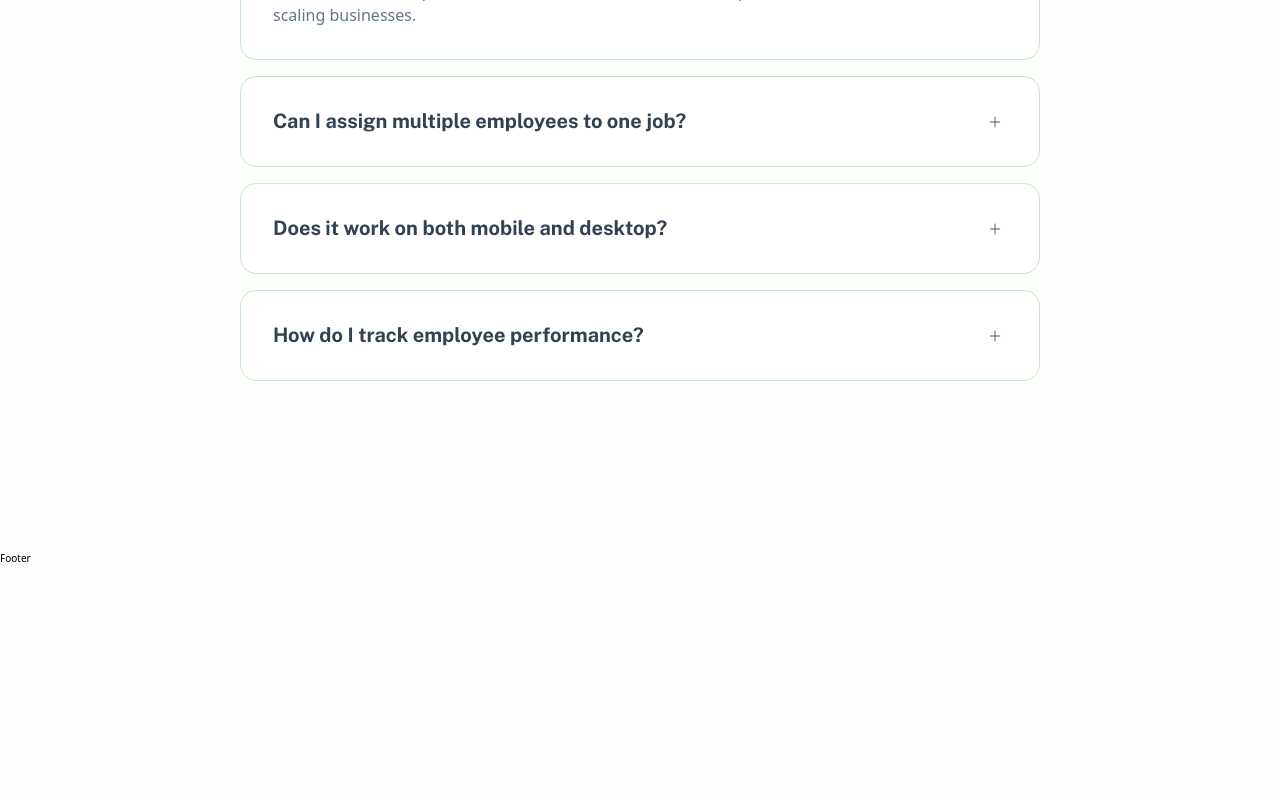
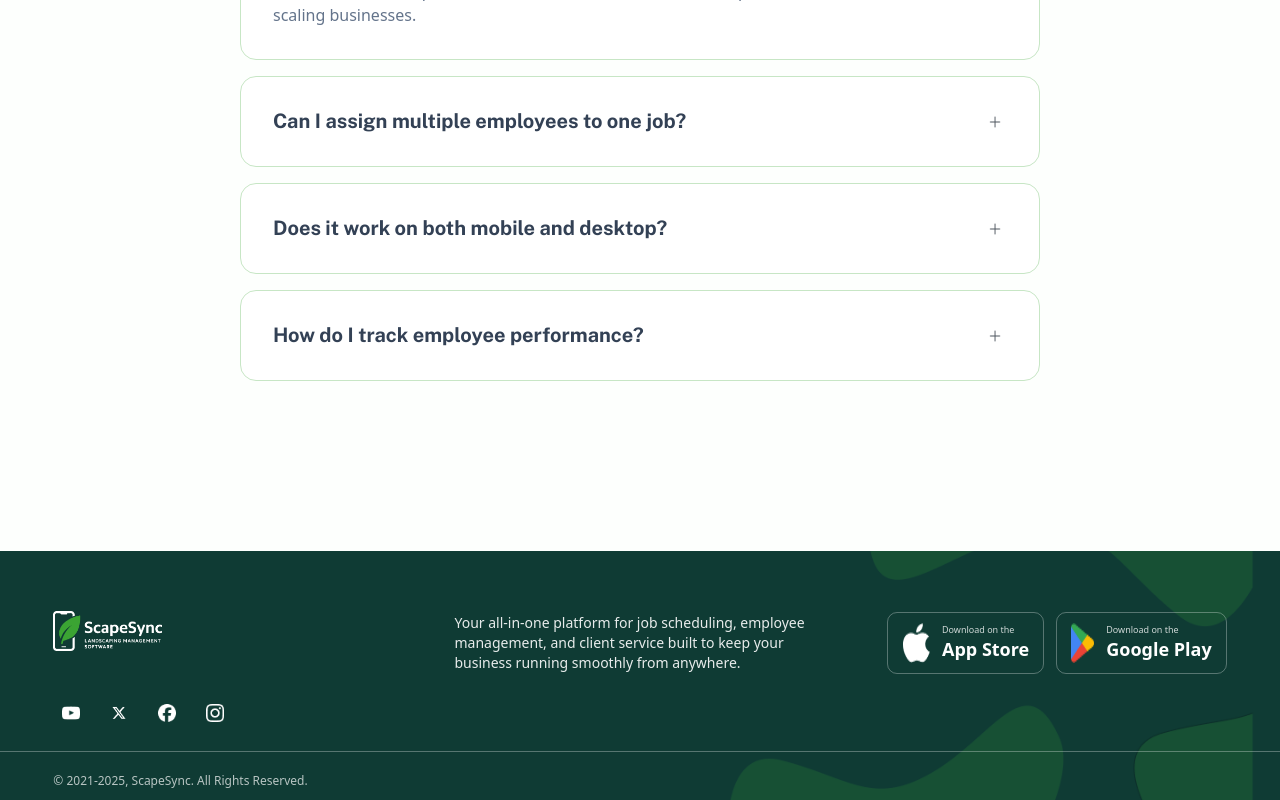
Before and after one commit to usernayeem/scape-sync, a React (Vite) app: page / in a window 1280 px wide. Shown: the part 4065-4865 px from the top of the page. Before the commit the page ends 4631 px from the top, so only its background shows below. Built offline with nearby package versions, Linux system fonts and the light colour scheme.

Commit message:
Add Footer component

```diff
--- a/src/components/Footer.jsx
+++ b/src/components/Footer.jsx
@@ -1,7 +1,128 @@
-import React from 'react'
+import React from "react";
 
 export const Footer = () => {
   return (
-    <div>Footer</div>
-  )
-}
+    <footer className="text-white relative overflow-hidden pt-8">
+      {/* Background image */}
+      <div className="absolute inset-0">
+        <img
+          src="../images/footer-background.png"
+          className="w-full h-full object-cover"
+        />
+      </div>
+
+      <div className="w-11/12 m-auto pt-[4rem] relative z-10">
+        <div className="flex flex-col lg:flex-row items-center justify-between gap-[3rem]">
+          {/* Left section */}
+          <div className="lg:w-1/3 flex flex-col items-start">
+            {/* Logo */}
+            <div className="mb-[2.4rem]">
+              <img
+                src="../images/footer-logo.png"
+                alt="ScapeSync logo"
+                className="h-[4rem]"
+              />
+            </div>
+          </div>
+
+          {/* Middle section */}
+          <div className="lg:w-1/3 flex justify-center">
+            <p className="text-white/90 public-san text-[1.4rem]/[2rem] max-w-[400px]">
+              Your all-in-one platform for job scheduling, employee management,
+              and client service built to keep your business running smoothly
+              from anywhere.
+            </p>
+          </div>
+
+          {/* Right section */}
+          <div className="lg:w-1/3 flex flex-col items-end justify-start">
+            <div className="flex gap-[1.2rem] items-center lg:items-end">
+              {/* Apple App Store */}
+              <div className="flex px-[1.2rem] sm:px-[1.4rem] py-[1rem] gap-[1.2rem] border border-white/30 rounded-[1rem] cursor-pointer hover:bg-white/10 transition-colors w-full sm:w-auto max-w-[200px] sm:max-w-none">
+                <img
+                  src="../images/white-apple.png"
+                  alt="apple store icon"
+                  className="w-[24px] h-[24px] sm:w-auto sm:h-auto"
+                />
+                <div>
+                  <p className="text-white/80 text-[0.8rem] sm:text-[0.9rem]">
+                    Download on the
+                  </p>
+                  <p className="text-white text-[1.4rem] sm:text-[1.8rem] font-semibold">
+                    App Store
+                  </p>
+                </div>
+              </div>
+
+              {/* Google Play Store */}
+              <div className="flex px-[1.2rem] sm:px-[1.4rem] py-[1rem] gap-[1.2rem] border border-white/30 rounded-[1rem] cursor-pointer hover:bg-white/10 transition-colors w-full sm:w-auto max-w-[200px] sm:max-w-none">
+                <img
+                  src="../images/playstore.png"
+                  alt="google play store icon"
+                  className="w-[24px] h-[24px] sm:w-auto sm:h-auto"
+                />
+                <div>
+                  <p className="text-white/80 text-[0.8rem] sm:text-[0.9rem]">
+                    Download on the
+                  </p>
+                  <p className="text-white text-[1.4rem] sm:text-[1.8rem] font-semibold whitespace-nowrap">
+                    Google Play
+                  </p>
+                </div>
+              </div>
+            </div>
+          </div>
+        </div>
+
+        {/* Social media icons */}
+        <div className="flex items-center gap-[1.2rem] mt-8">
+          <a
+            href="#"
+            className="w-[3.6rem] h-[3.6rem] rounded-[0.6rem] flex items-center justify-center hover:bg-white/20 transition-colors"
+          >
+            <img
+              src="../images/youtube.png"
+              alt="YouTube"
+              className="w-[18px] h-[18px]"
+            />
+          </a>
+          <a
+            href="#"
+            className="w-[3.6rem] h-[3.6rem] rounded-[0.6rem] flex items-center justify-center hover:bg-white/20 transition-colors"
+          >
+            <img
+              src="../images/twitter.png"
+              alt="X"
+              className="w-[14px] h-[14px]"
+            />
+          </a>
+          <a
+            href="#"
+            className="w-[3.6rem] h-[3.6rem] rounded-[0.6rem] flex items-center justify-center hover:bg-white/20 transition-colors"
+          >
+            <img src="../images/facebook.png" className="w-[18px] h-[18px]" />
+          </a>
+          <a
+            href="#"
+            className="w-[3.6rem] h-[3.6rem] rounded-[0.6rem] flex items-center justify-center hover:bg-white/20 transition-colors"
+          >
+            <img
+              src="../images/instagram.png"
+              alt="Instagram"
+              className="w-[18px] h-[18px]"
+            />
+          </a>
+        </div>
+      </div>
+
+      {/* Copyright text - Full screen border */}
+      <div className="relative z-10 border-t border-white/30 mt-8">
+        <div className="w-11/12 m-auto pt-8 pb-4">
+          <p className="text-white/70 text-[1.2rem]">
+            © 2021-2025, ScapeSync. All Rights Reserved.
+          </p>
+        </div>
+      </div>
+    </footer>
+  );
+};
```
Also changed, not shown: images/footer-logo.png (added), images/white-apple.png (added).
